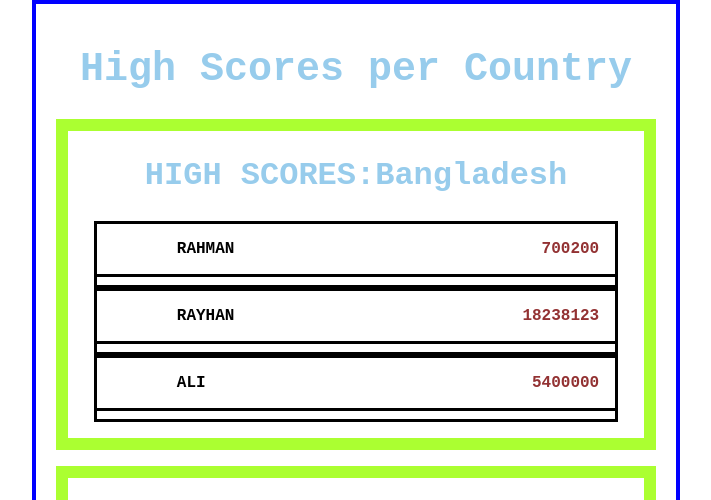
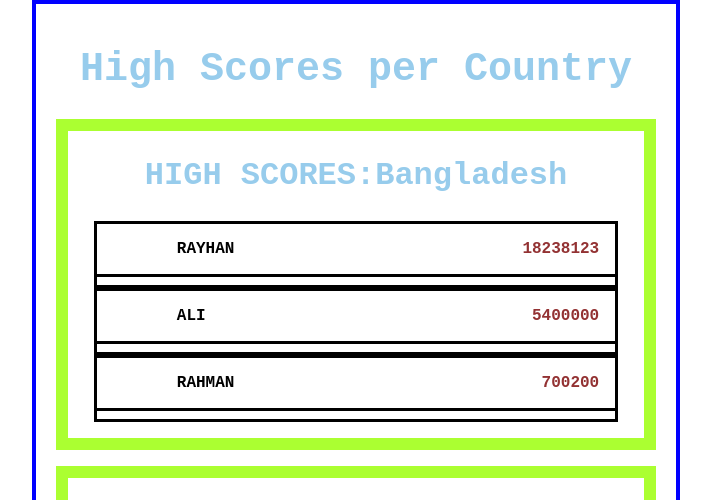
Before and after one commit to AndriusIsin/high-scores-react, a React (Create React App) app: page / in a window 1280 px wide. Shown: the top 500 px of the page, without its empty margins (284-995 px from the left). Built offline with nearby package versions, Linux system fonts and the light colour scheme.

Commit message:
level 3 done

```diff
--- a/src/HighScoreTable.js
+++ b/src/HighScoreTable.js
@@ -17,7 +17,17 @@ const HighScoreTable = (props) => {
           return (
             <div className="internal-container" key={country.name}>
               <h2>HIGH SCORES:{country.name}</h2>
-              {country.scores.map((score, i) => {
+              {country.scores
+                .sort((score1, score2) => {
+                  if (score1.s > score2.s) {
+                    return -1;
+                  } else if (score1.s < score2.s) {
+                    return 1;
+                  } else {
+                    return 0;
+                  }
+                })
+                .map((score, i) => {
                   return (
                     <div className="flexbox" key={i}>
                       <PlayerScore player={score.n} score={score.s} />
```
Lines whose indentation alone changed are shown as unchanged.
